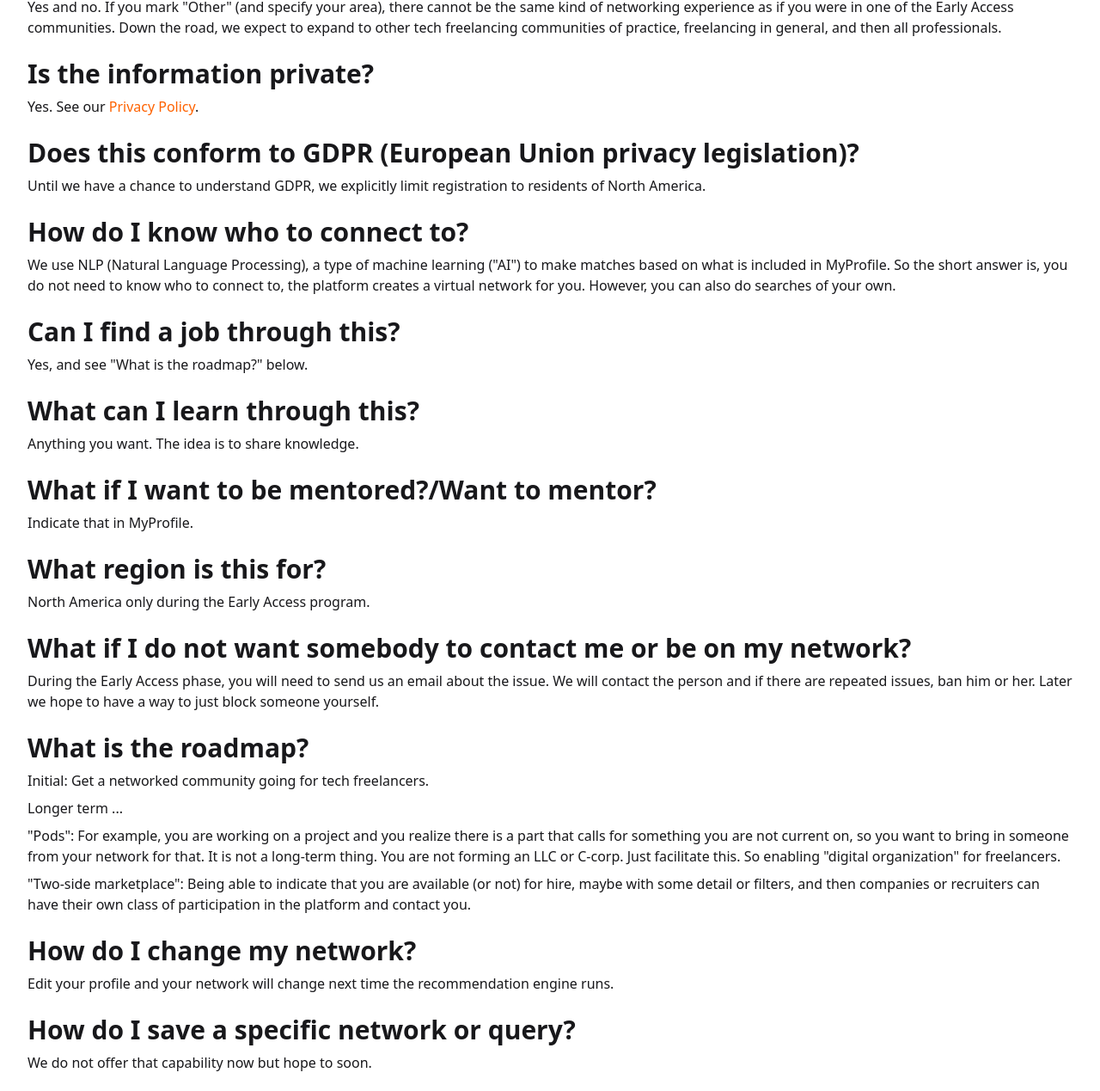
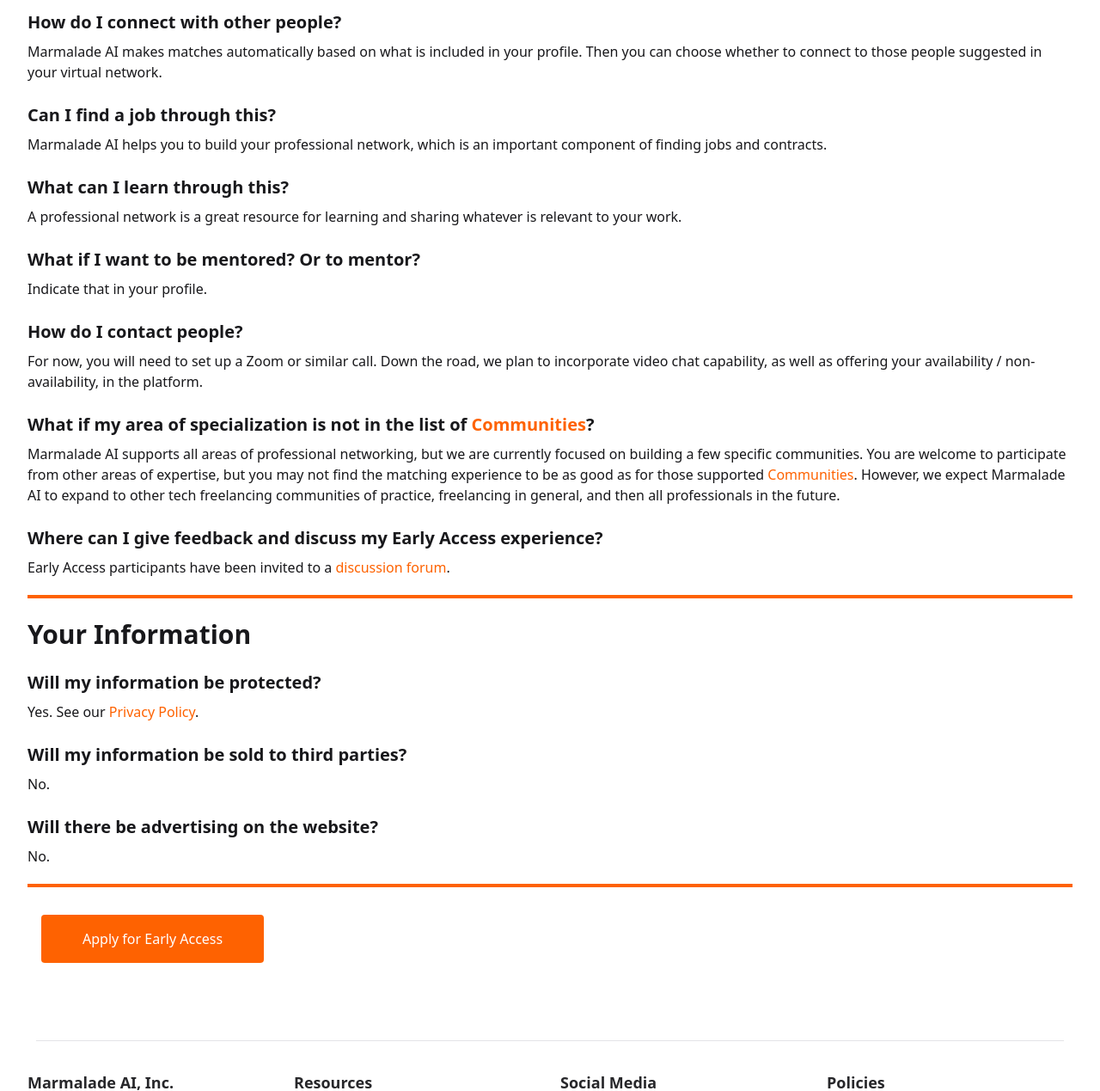
Before and after one commit to Marmalade-ai/company-website, a Gatsby site: page /faq in a window 1280 px wide. Shown: the part 660-1929 px from the top of the page at 86% size. Built offline with nearby package versions, Linux system fonts and the light colour scheme; Gatsby itself is replaced by a stand-in of ours.

Commit message:
Revised text content.

```diff
--- a/src/css/tailwind.css
+++ b/src/css/tailwind.css
@@ -18,6 +18,10 @@
 
   h3 {
     @apply mt-6 font-semibold text-xl;
+  }
+
+  hr {
+    margin: 10px;
   }
 
   p {
--- a/src/pages/faq.js
+++ b/src/pages/faq.js
@@ -1,5 +1,6 @@
 import React from 'react';
 import { Link } from 'gatsby';
+import Button from '../components/Button';
 import Layout from '../components/layout/Layout';
 import SEO from '../components/seo';
 
@@ -9,123 +10,100 @@ const Faq = () => (
     <div className="container mx-auto mt-10">
       <h1>Frequently Asked Questions</h1>
     </div>
-    <article className="pt-2">
+    <article className="pt-5">
       <div className="container mx-auto">
-        <h2>How does it work?</h2>
+        <div className="pt-5 divide-y-4 divide-primary">
+          <div />
+          <div>
+            <h2>Getting Started</h2>
+            <h3>How do I get started?</h3>
             <p>
-          Create a login, then that information, especially your profile
-          (&quot;About&quot; section, which you can write from scratch or cut
-          and paste from Linkedin, About.me, etc.) is run through NLP
-          (&quot;machine learning,&quot; AI) to create a virtual network of
-          people it seems like you should know. If you change the wording of
-          your profile, your network changes. You can do searches for specific
-          topics, skills, geographies, too. This is the base upon which we hope
-          to build a lot more functionality, so please tell us what you need.
+              <Link to="/alphaGoogleForm">Apply for Early Access</Link>. After
+              receiving an invitation to participate in the Early Access
+              Program, you will be able fill in your profile, which Marmalade AI
+              will use to create a virtual network of people for you to meet.
             </p>
-
-        <h2>What does it cost?</h2>
+            <h3>What does it cost?</h3>
+            <p>Free forever for Early Access users.</p>
+            <h3>Is this a global service?</h3>
             <p>
-          Free forever for Early Access users with an invite code. Later, there
-          will be a monthly subscription, so there is some minimal cost of
-          entry. We are also considering whether some kind of &quot;pay per
-          use&quot; for functionality that will be added.
+              The Early Access program is only available for those living in
+              North America.
             </p>
-
-        <h2>What do I need to do to get started?</h2>
+            <div className="pt-5" />
+          </div>
+          <div>
+            <h2>Building Your Network</h2>
+            <h3>How do I connect with other people?</h3>
             <p>
-          First, <Link to="/alphaGoogleForm"> apply for early access</Link>.
-          Once you have been accepted into the Early Access program, you will
-          have a link to the app, where you can register, login, and complete
-          your profile. Then you can start connecting with people!
+              Marmalade AI makes matches automatically based on what is included
+              in your profile. Then you can choose whether to connect to those
+              people suggested in your virtual network.
             </p>
-
-        <h2>
-          Is it only for these specific tech communities in the Early Access
-          program?
-        </h2>
+            <h3>Can I find a job through this?</h3>
             <p>
-          Yes and no. If you mark &quot;Other&quot; (and specify your area),
-          there cannot be the same kind of networking experience as if you were
-          in one of the Early Access communities. Down the road, we expect to
-          expand to other tech freelancing communities of practice, freelancing
-          in general, and then all professionals.
+              Marmalade AI helps you to build your professional network, which
+              is an important component of finding jobs and contracts.
             </p>
-
-        <h2>Is the information private?</h2>
+            <h3>What can I learn through this?</h3>
             <p>
-          Yes. See our <Link to="/privacy-policy">Privacy Policy</Link>.
+              A professional network is a great resource for learning and
+              sharing whatever is relevant to your work.
             </p>
-
-        <h2>Does this conform to GDPR (European Union privacy legislation)?</h2>
-        <p>
-          Until we have a chance to understand GDPR, we explicitly limit
-          registration to residents of North America.
-        </p>
-
-        <h2>How do I know who to connect to?</h2>
-        <p>
-          We use NLP (Natural Language Processing), a type of machine learning
-          (&quot;AI&quot;) to make matches based on what is included in
-          MyProfile. So the short answer is, you do not need to know who to
-          connect to, the platform creates a virtual network for you. However,
-          you can also do searches of your own.
-        </p>
-
-        <h2>Can I find a job through this?</h2>
-        <p>Yes, and see &quot;What is the roadmap?&quot; below.</p>
-
-        <h2>What can I learn through this?</h2>
-        <p>Anything you want. The idea is to share knowledge.</p>
-
-        <h2>What if I want to be mentored?/Want to mentor?</h2>
-        <p>Indicate that in MyProfile.</p>
-
-        <h2>What region is this for?</h2>
-        <p>North America only during the Early Access program.</p>
-
-        <h2>
-          What if I do not want somebody to contact me or be on my network?
-        </h2>
-        <p>
-          During the Early Access phase, you will need to send us an email about
-          the issue. We will contact the person and if there are repeated
-          issues, ban him or her. Later we hope to have a way to just block
-          someone yourself.
-        </p>
-
-        <h2>What is the roadmap?</h2>
-        <p>Initial: Get a networked community going for tech freelancers.</p>
-        <p>Longer term ...</p>
-        <p>
-          &quot;Pods&quot;: For example, you are working on a project and you
-          realize there is a part that calls for something you are not current
-          on, so you want to bring in someone from your network for that. It is
-          not a long-term thing. You are not forming an LLC or C-corp. Just
-          facilitate this. So enabling &quot;digital organization&quot; for
-          freelancers.
-        </p>
-        <p>
-          &quot;Two-side marketplace&quot;: Being able to indicate that you are
-          available (or not) for hire, maybe with some detail or filters, and
-          then companies or recruiters can have their own class of participation
-          in the platform and contact you.
-        </p>
-
-        <h2>How do I change my network?</h2>
-        <p>
-          Edit your profile and your network will change next time the
-          recommendation engine runs.
-        </p>
-
-        <h2>How do I save a specific network or query?</h2>
-        <p>We do not offer that capability now but hope to soon.</p>
-
-        <h2>How do I contact people?</h2>
+            <h3>What if I want to be mentored? Or to mentor?</h3>
+            <p>Indicate that in your profile.</p>
+            <h3>How do I contact people?</h3>
             <p>
               For now, you will need to set up a Zoom or similar call. Down the
               road, we plan to incorporate video chat capability, as well as
               offering your availability / non-availability, in the platform.
             </p>
+            <h3>
+              What if my area of specialization is not in the list of{' '}
+              <Link to="/communities">Communities</Link>?
+            </h3>
+            <p>
+              Marmalade AI supports all areas of professional networking, but we
+              are currently focused on building a few specific communities. You
+              are welcome to participate from other areas of expertise, but you
+              may not find the matching experience to be as good as for those
+              supported <Link to="/communities">Communities</Link>. However, we
+              expect Marmalade AI to expand to other tech freelancing
+              communities of practice, freelancing in general, and then all
+              professionals in the future.
+            </p>
+            <h3>
+              Where can I give feedback and discuss my Early Access experience?
+            </h3>
+            <p>
+              Early Access participants have been invited to a{' '}
+              <a href="https://forum.marmalade.ai/t/marmalade-ai-early-access-users-lounge/82">
+                discussion forum
+              </a>
+              .
+            </p>
+            <div className="pt-5" />
+          </div>
+          <div>
+            <h2>Your Information</h2>
+            <h3>Will my information be protected?</h3>
+            <p>
+              Yes. See our <Link to="/privacy-policy">Privacy Policy</Link>.
+            </p>
+            <h3>Will my information be sold to third parties?</h3>
+            <p>No.</p>
+            <h3>Will there be advertising on the website?</h3>
+            <p>No.</p>
+            <div className="pt-5" />
+          </div>
+          <div>
+            <p className="mt-8">
+              <Link to="/alphaGoogleForm">
+                <Button size="lg">Apply for Early Access</Button>
+              </Link>
+            </p>
+          </div>
+        </div>
       </div>
     </article>
   </Layout>
```
Lines whose indentation alone changed are shown as unchanged.
